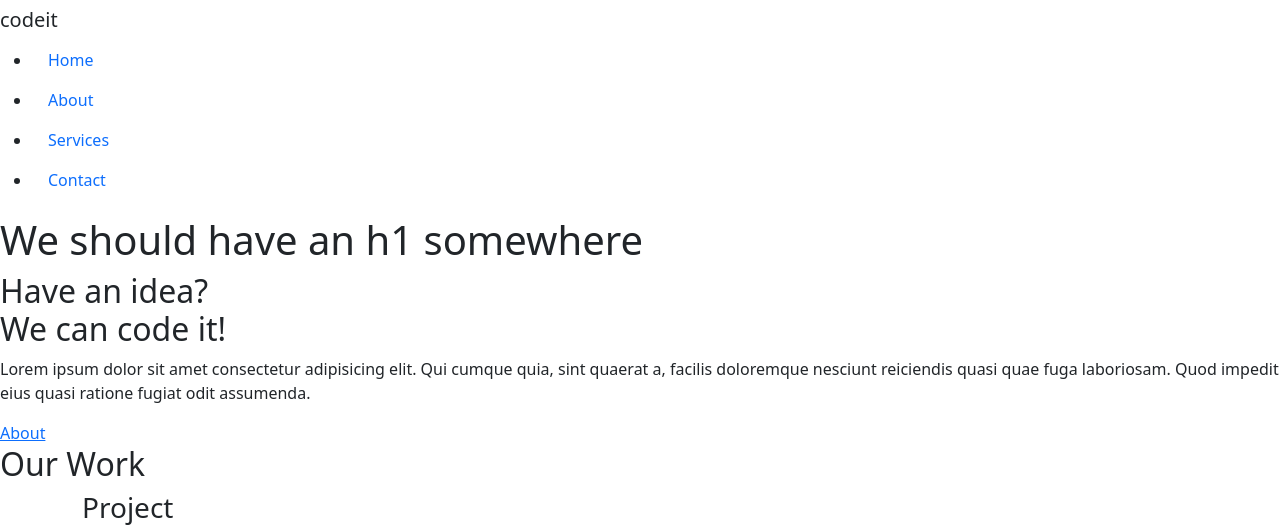
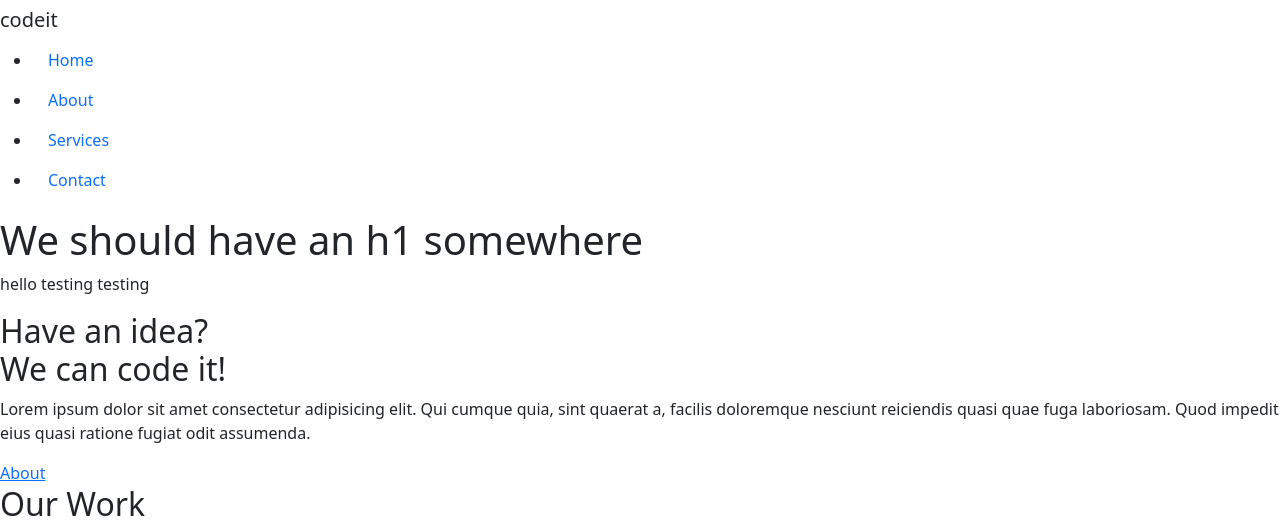
Before and after one commit to pnbakken/industry-knowledge-group-assignment, a plain HTML site: page Website/index.html in a window 1280 px wide. Shown: the top 528 px of the page. Drawn offline with Linux system fonts and the light colour scheme.

Commit message:
changes to test repo settings

```diff
--- a/Website/index.html
+++ b/Website/index.html
@@ -29,6 +29,7 @@
 			</nav>
 
 			<h1>We should have an h1 somewhere</h1>
+			<p>hello testing testing</p>
 		</header>
 
 		<main>
```
